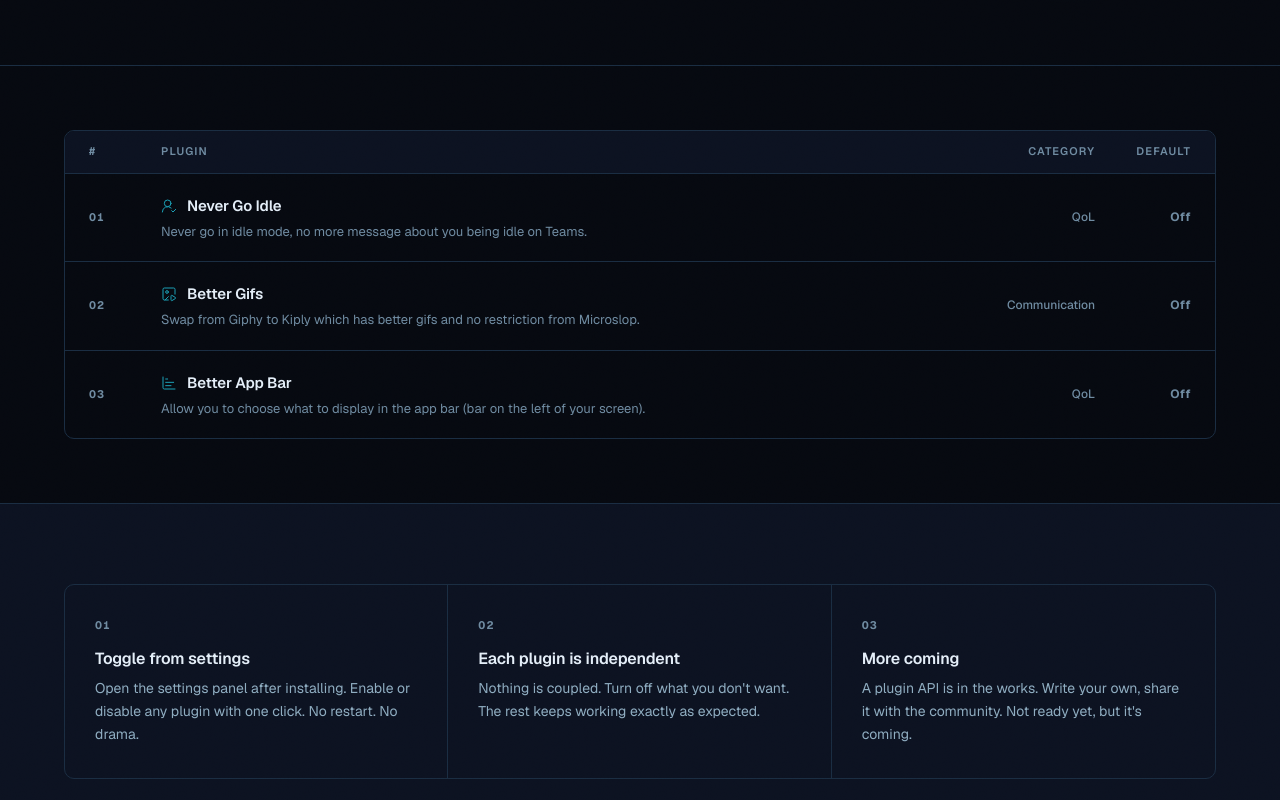
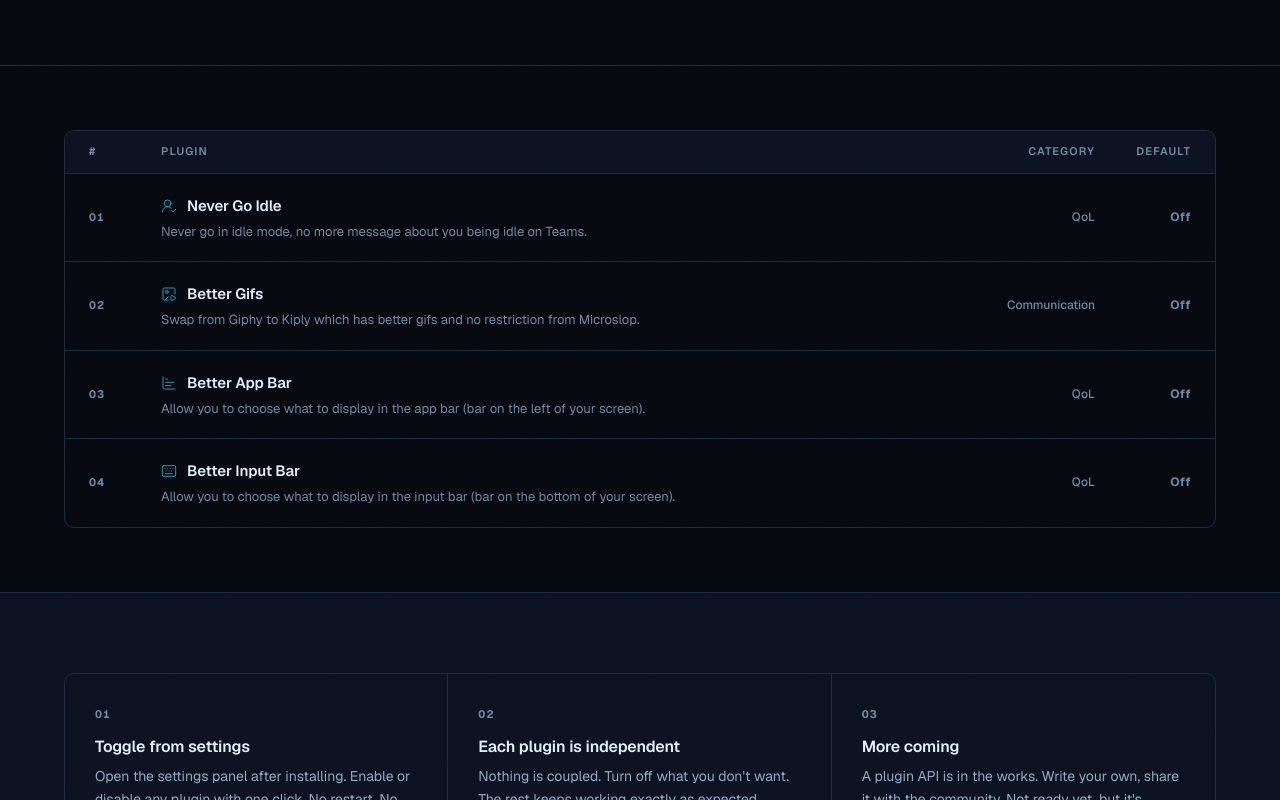
Before and after one commit to LeonimusTTV/teams-but-actually-good-website, a React (Vite) app: page /plugins in a window 1280 px wide. Shown: the part 537-1337 px from the top of the page. Built offline with nearby package versions, Linux system fonts and the light colour scheme.

Commit message:
feat: add new plugin "Better Input Bar" and update feature titles in getFeatures

```diff
--- a/src/data/getFeatures.ts
+++ b/src/data/getFeatures.ts
@@ -1,10 +1,10 @@
 import pluginsData from "./plugins.json";
-import themesData from "./themes.json";
+// import themesData from "./themes.json";
 import type { Feature } from "./types";
 
 export function getFeatures(): Feature[] {
   const pluginCount = pluginsData.length;
-  const themeCount = themesData.length;
+  // const themeCount = themesData.length;
 
   return [
     {
@@ -30,10 +30,17 @@ export function getFeatures(): Feature[] {
     },
     {
       num: "04",
-      title: `${themeCount} Themes`,
+      // ${themeCount} Themes
+      title: `Themes (soon)`,
       description:
         "Dark, light, and everything in between. Switch instantly from the settings panel.",
       icon: "Palette",
+    },
+    {
+      num: "05",
+      title: `You can use Teams`,
+      description: "Teams is not usable, finally.",
+      icon: "Sticker",
     },
     {
       num: "06",
--- a/src/data/iconMap.ts
+++ b/src/data/iconMap.ts
@@ -22,6 +22,7 @@ import {
   ImagePlay,
   ChartBar,
   HatGlasses,
+  Sticker,
 } from "lucide-react";
 import type { LucideIcon } from "lucide-react";
 
@@ -49,6 +50,7 @@ const iconMap: Record<string, LucideIcon> = {
   Chrome,
   Flame,
   Compass,
+  Sticker,
 };
 
 export function getIcon(iconName: string): LucideIcon {
--- a/src/data/plugins.json
+++ b/src/data/plugins.json
@@ -19,5 +19,12 @@
     "icon": "ChartBar",
     "category": "QoL",
     "enabled": false
+  },
+  {
+    "name": "Better Input Bar",
+    "description": "Allow you to choose what to display in the input bar (bar on the bottom of your screen).",
+    "icon": "Keyboard",
+    "category": "QoL",
+    "enabled": false
   }
 ]
```
